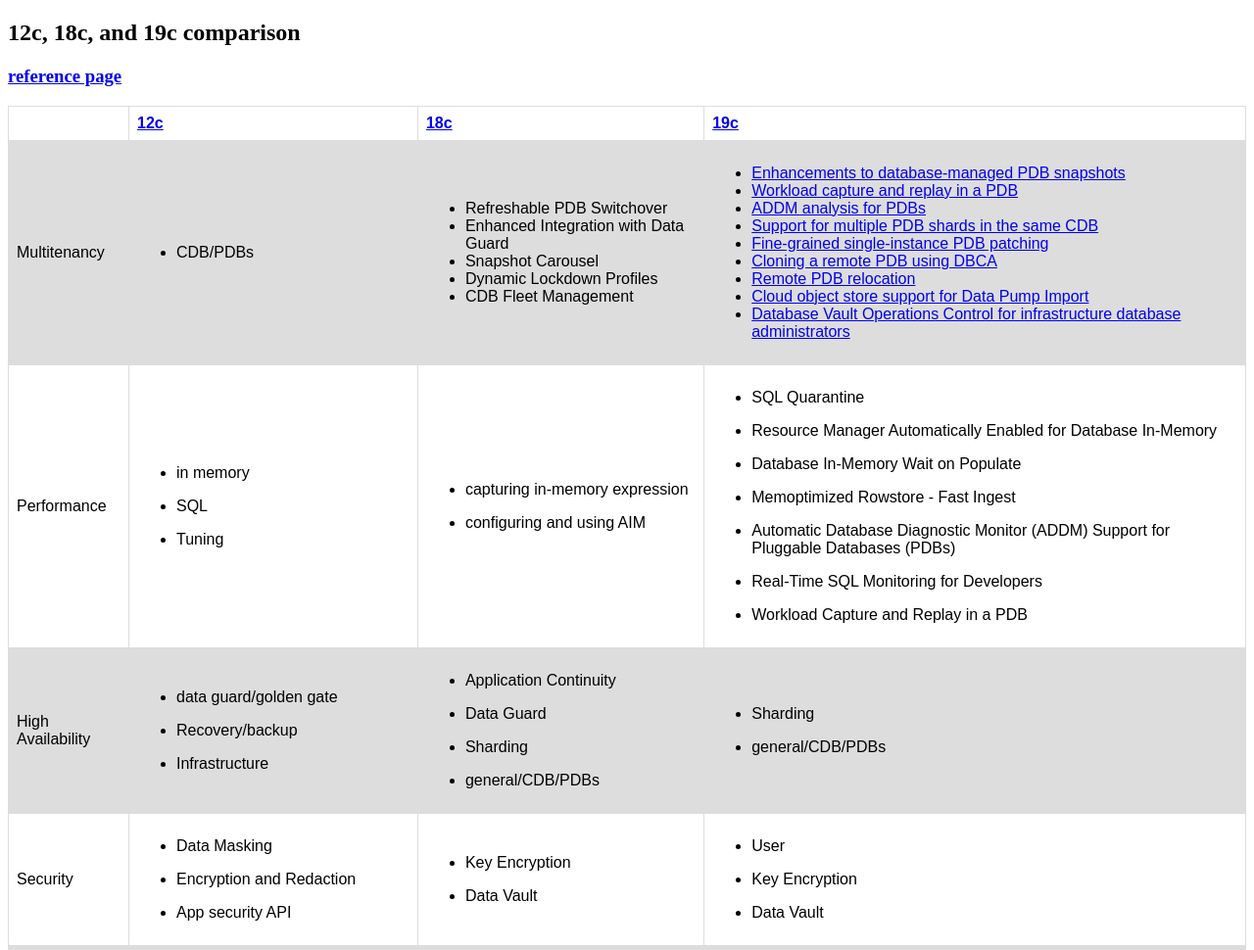
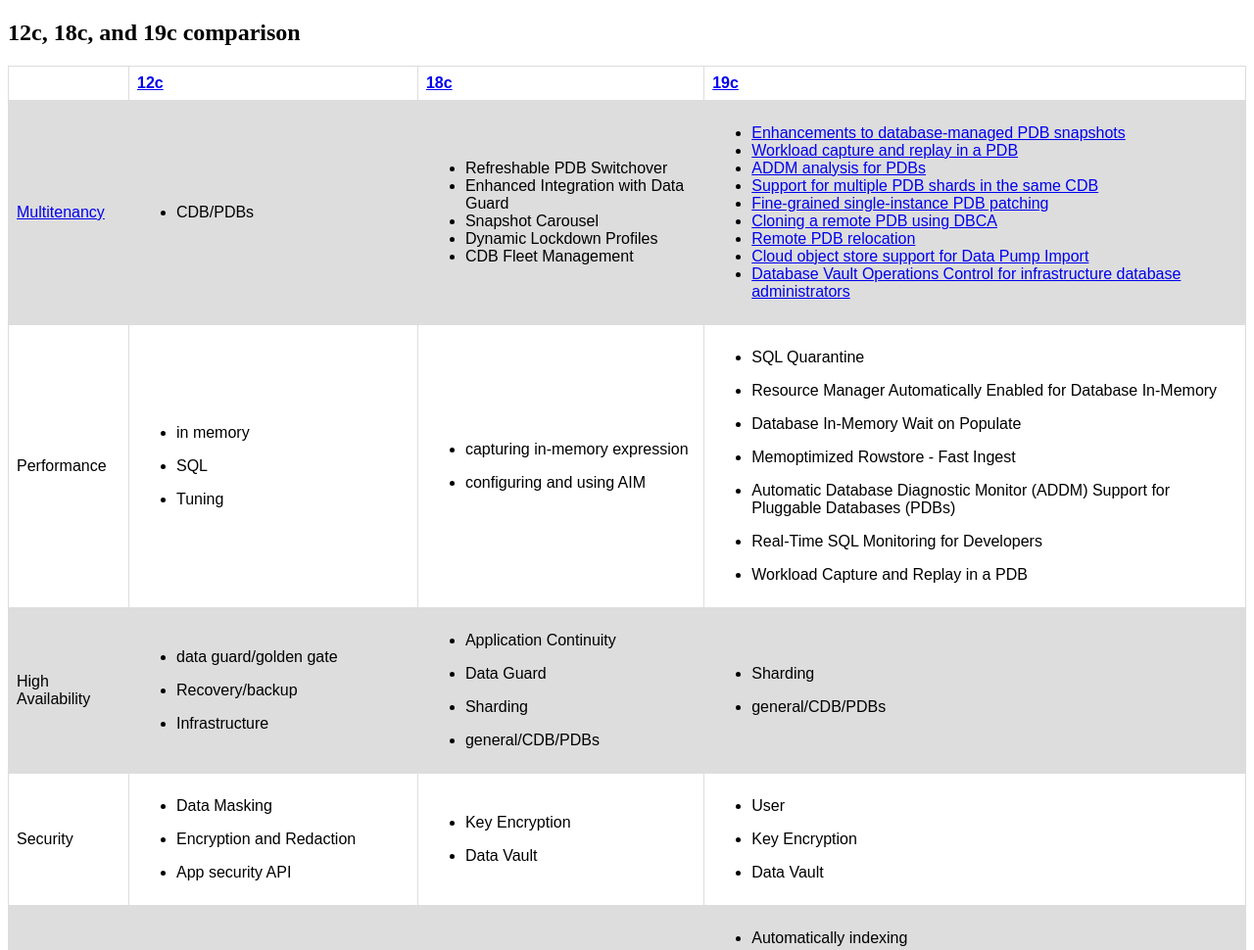
Before and after one commit to christytan/Oracle_DATABASE, a plain HTML site: page 12c_18c_19c.html in a window 1280 px wide. Shown: the top 970 px of the page at 98% size. Drawn offline with Linux system fonts and the light colour scheme.

Commit message:
Update 12c_18c_19c.html

```diff
--- a/12c_18c_19c.html
+++ b/12c_18c_19c.html
@@ -22,7 +22,7 @@ tr:nth-child(even) {
 <body>
 
 <h2>12c, 18c, and 19c comparison</h2>
-<h3><a href='https://oracle-base.com/articles/12c/multitenant-overview-container-database-cdb-12cr1'>reference page</a></h3>
+
 <table>
   <tr>
     <th></th>
@@ -31,7 +31,7 @@ tr:nth-child(even) {
     <th><a href='https://docs.oracle.com/en/database/oracle/oracle-database/19/newft/new-features.html#GUID-02F46AC5-3DE2-4172-BD9B-B8A770F63B5A'>19c</a></th>
   </tr>
   <tr>
-    <td>Multitenancy</td>
+    <td><a href='https://oracle-base.com/articles/12c/multitenant-overview-container-database-cdb-12cr1'>Multitenancy</a></td>
     <td>
     	<ul>
   			<li>CDB/PDBs</li>
```
